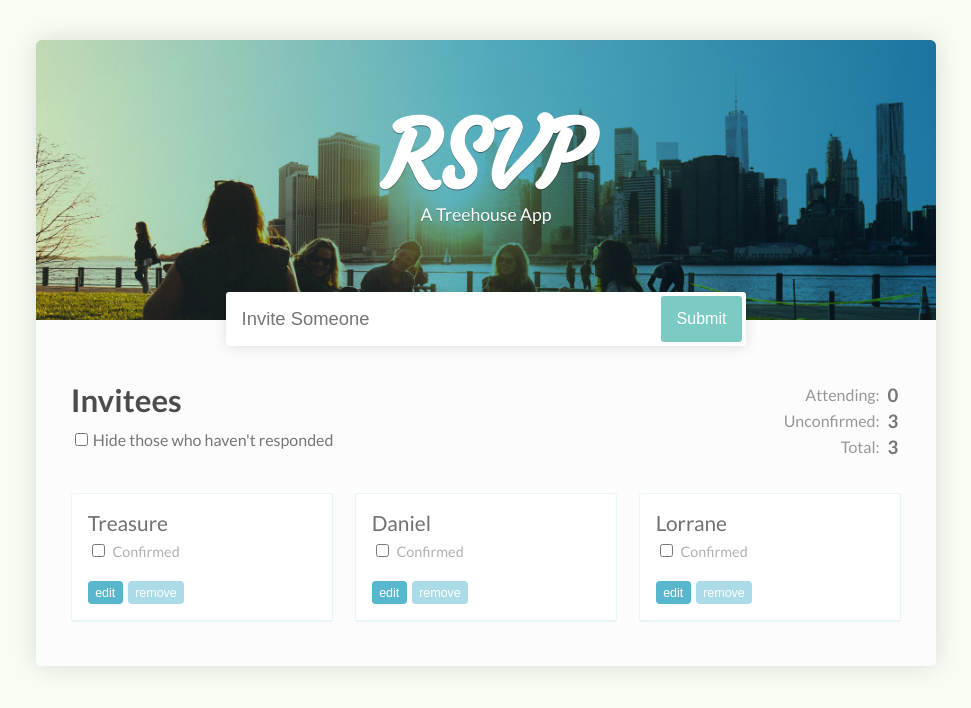
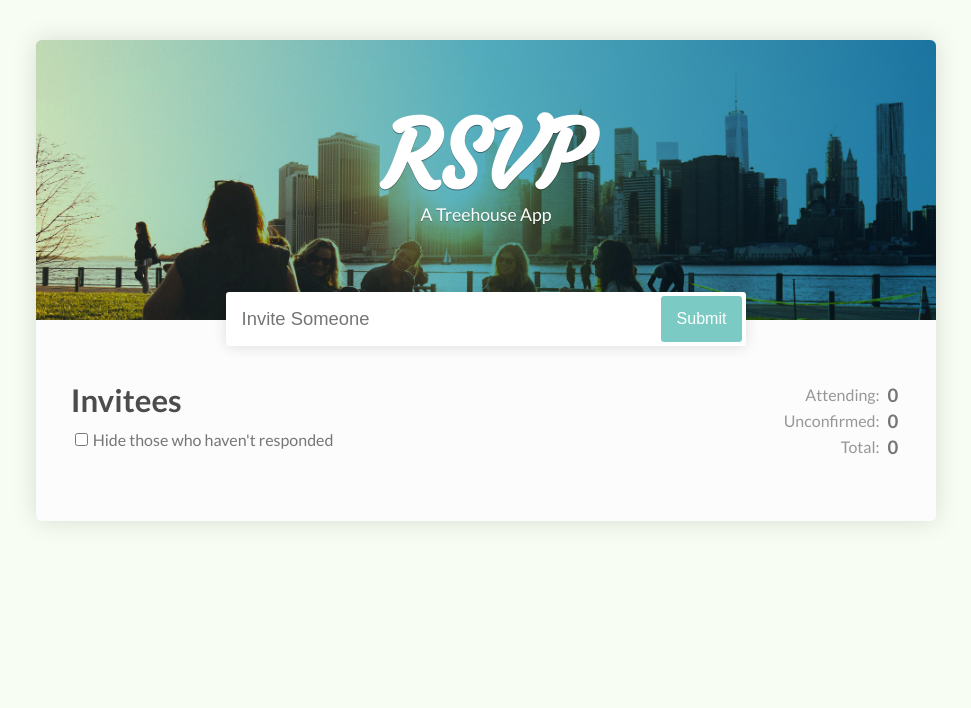
Before and after one commit to Daniellunsc/RSVP, a React (Create React App) app: page / in a window 1280 px wide. Shown: the top 708 px of the page, without its empty margins (154-1125 px from the left). Built offline with nearby package versions, Linux system fonts and the light colour scheme.

Commit message:
Refactor final e bug fixes

```diff
--- a/src/App.js
+++ b/src/App.js
@@ -5,32 +5,23 @@ import MainComponent from './Components/MainContent'
 class App extends Component {
 
   state = {
-
     isFiltered: false,
     pendingGuest: "",
-    guests: [
-      {
-        name: 'Treasure',
-        isConfirmed: false,
-        isEditing: false,
-      },
-      {
-        name: 'Daniel',
-        isConfirmed: false,
-        isEditing: false,
-      },
-      {
-        name: 'Lorrane',
-        isConfirmed: false,
-        isEditing: false,
-      },
-    ]
+    guests: [],
   }
 
-  toggleGuestPropertyAt = (property, indexToChange) => {
+  lastGuestId = 0;
+
+  newGuestId = () => {
+    const id = this.lastGuestId;
+    this.lastGuestId +=1;
+    return id;
+  }
+
+  toggleGuestPropertyAt = (property, id) => {
     this.setState({
-      guests: this.state.guests.map((guest,index)=>{
-        if(index === indexToChange){
+      guests: this.state.guests.map(guest=>{
+        if(id === guest.id){
           return {
             ...guest,
             [property]: !guest[property]
@@ -41,27 +32,21 @@ class App extends Component {
     });
   }
 
-  toggleConfirmationAt = index =>{
-    this.toggleGuestPropertyAt("isConfirmed", index)
-  }
+  toggleConfirmationAt = id =>
+    this.toggleGuestPropertyAt("isConfirmed", id)
 
-  toggleEditingAt = index =>{
-    this.toggleGuestPropertyAt("isEditing", index)
-  }
+  toggleEditingAt = id =>
+    this.toggleGuestPropertyAt("isEditing", id)
 
-  removeGuestAt = index => {
+  removeGuestAt = id =>
     this.setState({
-      guests: [
-        ...this.state.guests.slice(0, index),
-        ...this.state.guests.slice(index + 1)
-      ]
+      guests: this.state.guests.filter(guest=> id !== guest.id)
     })
-  }
 
-  setNameAt = (name, indexToChange) => {
+  setNameAt = (name, id) =>
     this.setState({
-      guests: this.state.guests.map((guest,index)=>{
-        if(index === indexToChange){
+      guests: this.state.guests.map(guest=>{
+        if(id === guest.id){
           return {
             ...guest,
             name
@@ -70,7 +55,7 @@ class App extends Component {
         return guest;
       })
     });
-  }
+
 
   toggleFilter =  () => {
     this.setState({ isFiltered: !this.state.isFiltered  })
@@ -82,16 +67,18 @@ class App extends Component {
 
   newGuestSubmitHandler = (e) => {
     e.preventDefault();
+    const id = this.newGuestId();
     this.setState({
       guests: [
         {
           name: this.state.pendingGuest,
           isConfirmed: false,
-          isEditing: false
+          isEditing: false,
+          id
         },
         ...this.state.guests
       ],
-      pendingGuest: ''
+      pendingGuest: '',
     })
   }
 
--- a/src/Components/MainContent/GuestList/index.js
+++ b/src/Components/MainContent/GuestList/index.js
@@ -7,14 +7,15 @@ const GuestList = props =>
     <ul>
         <PendingGuest name={props.pendingGuest}/>
         {props.guests.filter(guest => !props.isFiltered || guest.isConfirmed).map((guest, index)=>
-         <Guest key={index}
-         name={guest.name}
-         isConfirmed={guest.isConfirmed}
-         isEditing={guest.isEditing}
-         handleConfirmation={()=>props.toggleConfirmationAt(index)}
-         handleToggleEditing={()=>props.toggleEditingAt(index)}
-         setName={text=> props.setNameAt(text, index)}
-         handleRemoveAt={()=>props.onRemove(index)}/>
+         <Guest
+            key={index}
+            name={guest.name}
+            isConfirmed={guest.isConfirmed}
+            isEditing={guest.isEditing}
+            handleConfirmation={()=>props.toggleConfirmationAt(guest.id)}
+            handleToggleEditing={()=>props.toggleEditingAt(guest.id)}
+            setName={text=> props.setNameAt(text, guest.id)}
+            handleRemoveAt={()=>props.onRemove(guest.id)}/>
         )}
     </ul>
 
```
